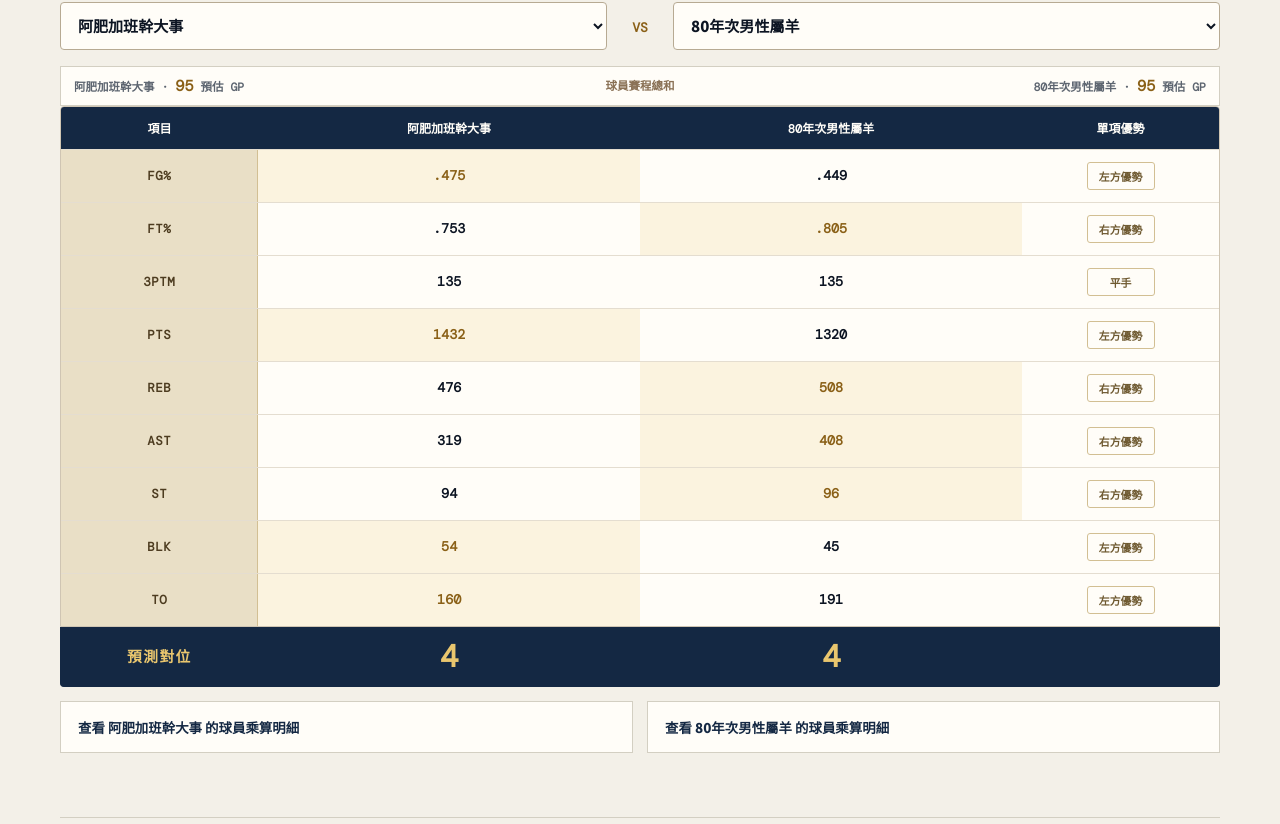
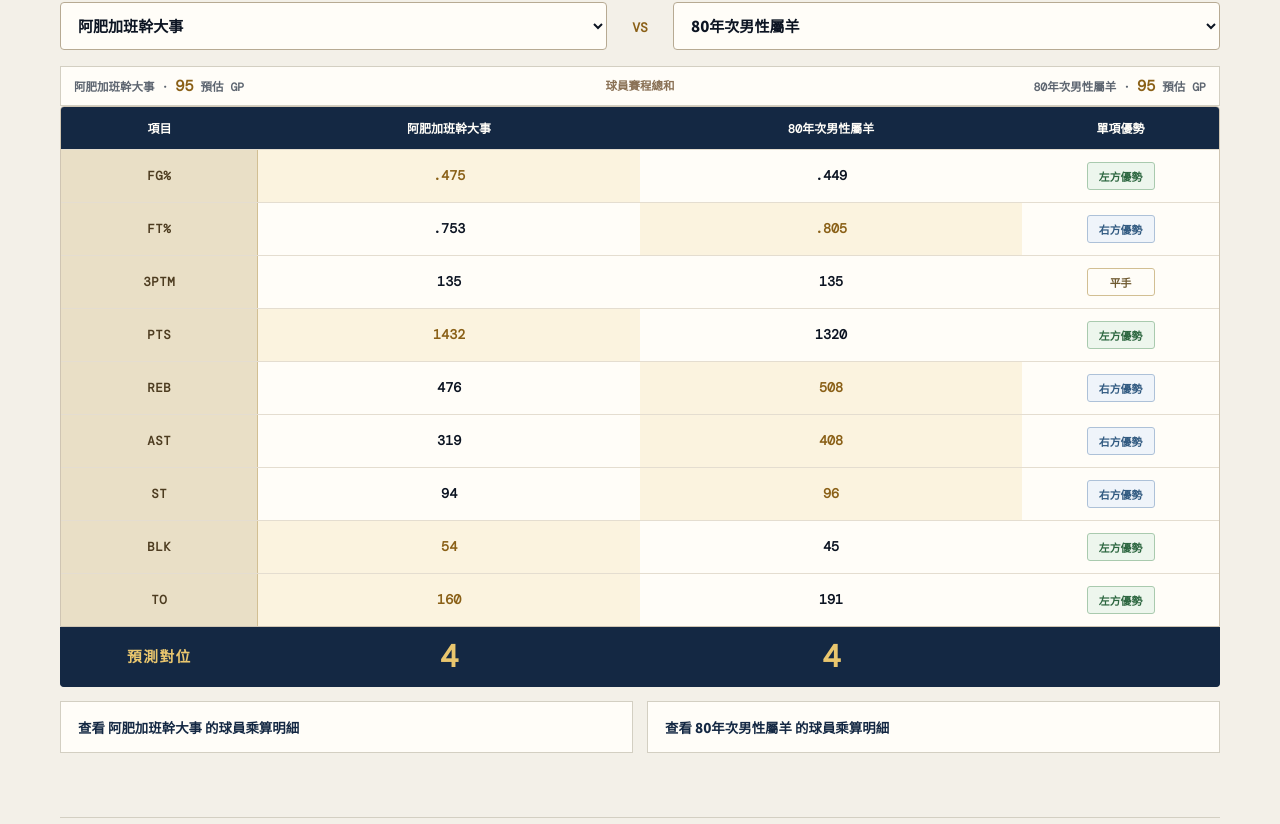
Before and after one commit to Vince-Chen-hao/chanchao-gentleman-club, a Nuxt app: page /paymeforwin in a window 1280 px wide. Shown: the part 3276-4100 px from the top of the page. Built offline with nearby package versions, Linux system fonts and the light colour scheme.

Commit message:
Differentiate matchup advantage colors

```diff
--- a/pages/paymeforwin.vue
+++ b/pages/paymeforwin.vue
@@ -223,7 +223,9 @@ const projectionSummary = computed(() => ({ left: projectionRows.value.filter(ro
 .matchup-table tbody tr:nth-child(even){background:transparent}
 .matchup-table th,.matchup-table td{border-bottom-color:#e4ddd0}
 .matchup-table td.winner{color:#8a6017}
-.matchup-result,.matchup-result.left,.matchup-result.right{border:1px solid #d2bf93;border-radius:3px;background:#fffdf8;color:#6f5a31}
+.matchup-result{border:1px solid #d2bf93;border-radius:3px;background:#fffdf8;color:#6f5a31}
+.matchup-result.left{border-color:#a9caae;background:#edf6ed;color:#2d6740}
+.matchup-result.right{border-color:#adc1d8;background:#eff4fa;color:#315a81}
 .matchup-final,.matchup-final.draw{border-color:#142843;border-radius:0 0 4px 4px;background:#142843;color:#fffdf8}
 .matchup-final>span,.matchup-final strong{color:#e9c66e}
 .matchup-final em{color:#fffdf8}
```
